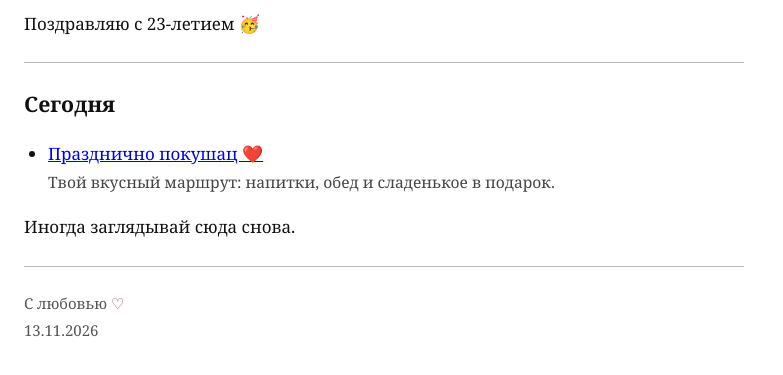
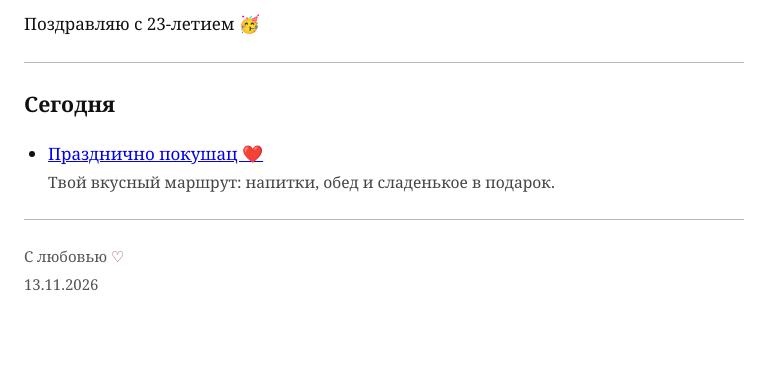
Before and after one commit to yorickyeng/tanya23, a website: page index.html in a window 1280 px wide. Shown: the part 87-462 px from the top of the page, without its empty margins (0-783 px from the left). Drawn offline with Linux system fonts and the light colour scheme.

Commit message:
Refine homepage labels and remove return reminder

```diff
--- a/app.js
+++ b/app.js
@@ -102,7 +102,6 @@ function renderHome(context) {
       list.append(item);
     }
     fragment.append(list);
-    if (!context.archive || context.isReplay) fragment.append(el('p', '', 'Иногда заглядывай сюда снова.'));
   } else {
     fragment.append(el('p', '', context.now < Date.parse(`${config.birthday}T00:00:00+03:00`) ?
       'Здесь пока тихо. Загляни 13 ноября.' : 'Новая маленькая история появится чуть позже.'));
--- a/content.json
+++ b/content.json
@@ -114,7 +114,7 @@
     {
       "id": "surprise",
       "type": "game",
-      "title": "Ещё кое-что",
+      "title": "Поностальгировать",
       "hint": "Можно немного отвлечься. Лучше открыть на ноутбуке",
       "opensAt": "2026-11-13T13:00:00+03:00",
       "published": true
@@ -240,7 +240,7 @@
       "id": "song",
       "type": "song",
       "title": "Надень наушники",
-      "hint": "Несколько минут только для тебя.",
+      "hint": "Несколько минут про тебя.",
       "opensAt": "2026-11-13T19:30:00+03:00",
       "published": true,
       "eyebrow": "написал песню про тебя",
--- a/index.html
+++ b/index.html
@@ -10,7 +10,7 @@
   <link rel="icon" href="./assets/icon.svg" type="image/svg+xml">
   <link rel="manifest" href="./manifest.webmanifest">
   <link rel="stylesheet" href="./styles.css?v=8">
-  <script type="module" src="./app.js?v=11"></script>
+  <script type="module" src="./app.js?v=12"></script>
 </head>
 <body class="home-page">
   <main id="app" aria-busy="true"><h1>tanya23</h1><p>Один момент…</p></main>
```
Also changed, not shown: moment.html (+1 -1 lines).
